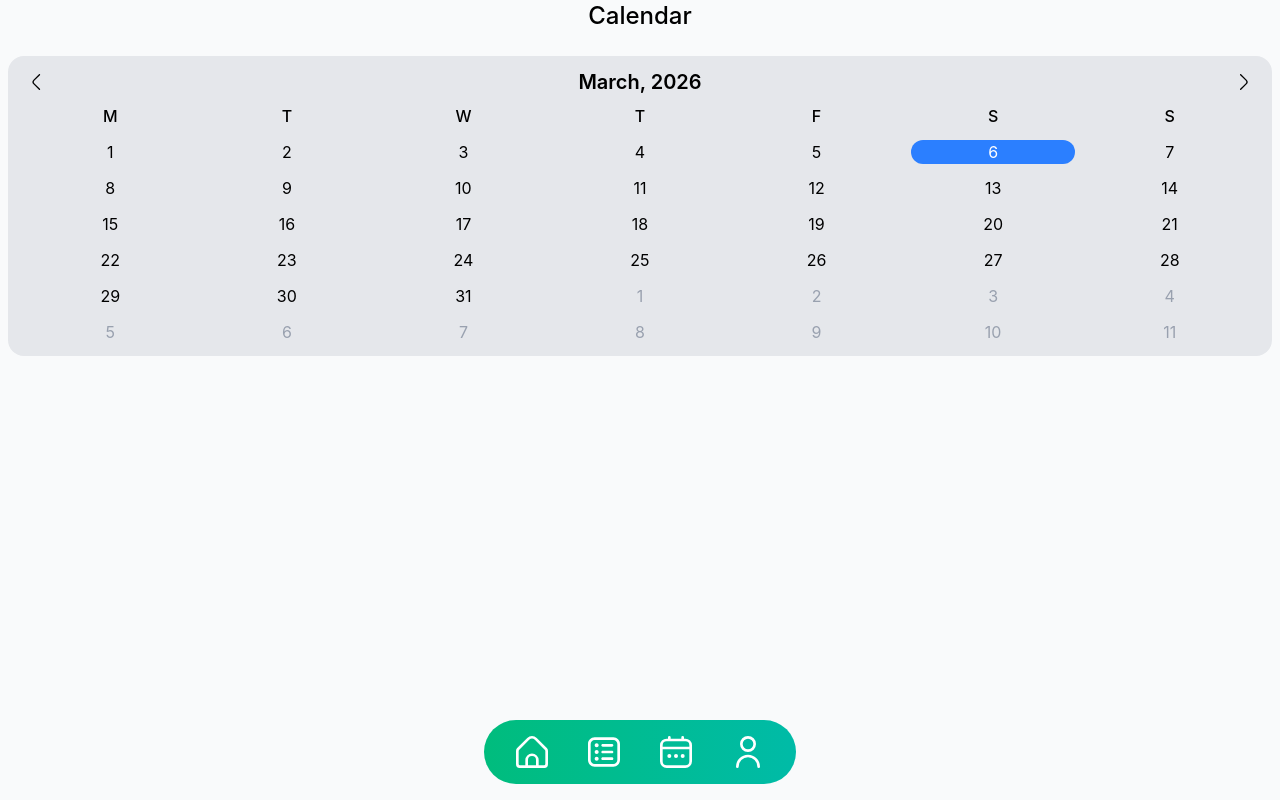
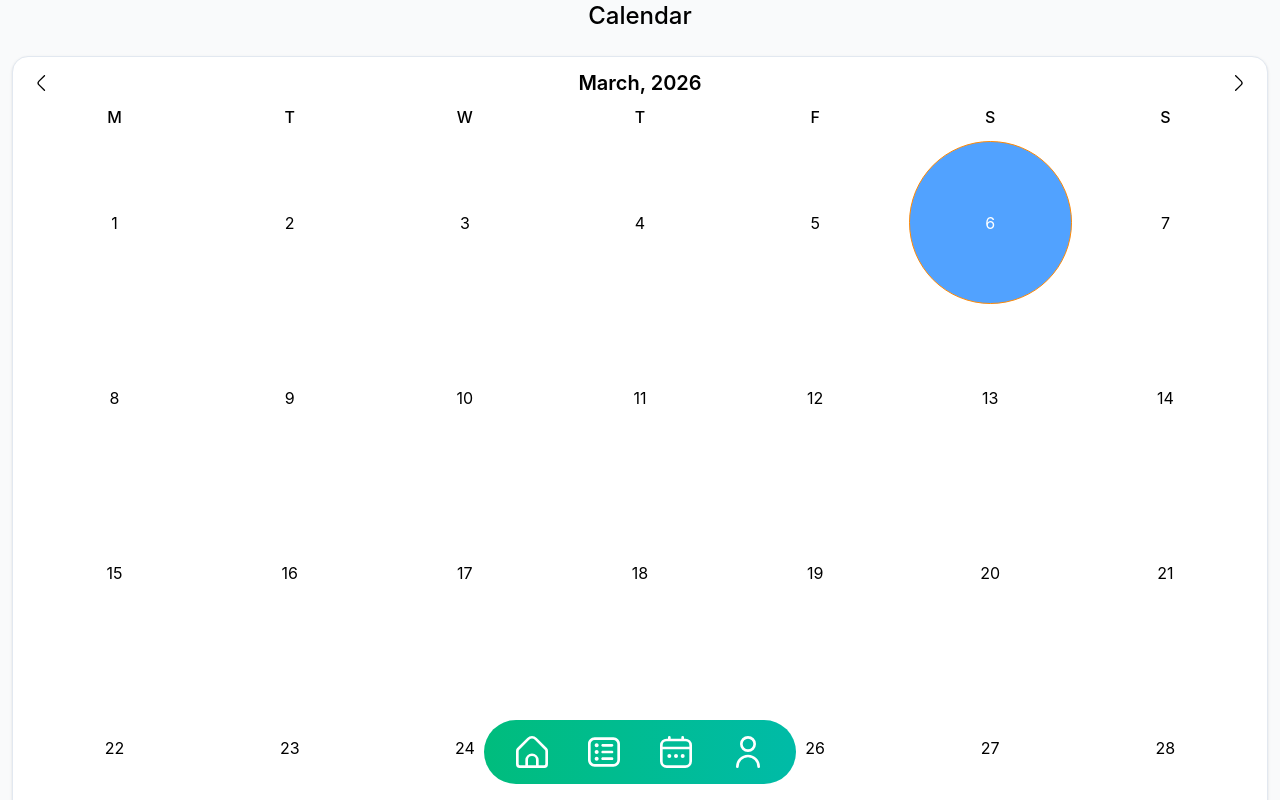
Before and after one commit to enokent1/Evolvy, a Vue app: page /calendar in a window 1280 px wide. Shown: the top 800 px of the page. Built offline with nearby package versions, Linux system fonts and the light colour scheme; no server answers.

Commit message:
feat(CalendarPage): add date-based habit sorting logic

```diff
--- a/src/pages/calendar/CalendarPage.vue
+++ b/src/pages/calendar/CalendarPage.vue
@@ -1,7 +1,9 @@
 <template>
-  <div>
+  <div class="px-3">
     <h1 class="mb-6 text-center text-2xl font-medium">Calendar</h1>
-    <div class="m-2 rounded-2xl bg-gray-200 px-5 py-3">
+    <div
+      class="rounded-2xl border border-slate-200 bg-white px-5 py-3 shadow-sm"
+    >
       <div class="flex items-center justify-between">
         <button @click="previousMonth"><AngleLeft class="size-4" /></button>
         <span class="text-xl font-semibold">
@@ -21,11 +23,14 @@
           <span
             v-for="(item, i) in daysArray"
             :key="i"
-            class="text-center"
+            @click.stop="item.method"
+            class="flex aspect-square items-center justify-center text-center"
             :class="{
               'text-gray-400': !item.isCurrentMonth,
-              'rounded-full bg-blue-500 text-white':
+              'rounded-full border border-orange-400':
                 item.date.toDateString() === today.toDateString(),
+              'rounded-full bg-blue-400 text-white':
+                item.date.toDateString() === selectedDate.toDateString(),
             }"
           >
             {{ item.day }}
@@ -33,24 +38,77 @@
         </div>
       </div>
     </div>
+    <div class="mt-3 flex flex-col gap-3">
+      <HabitCard
+        v-for="habit in filteredHabits"
+        :key="habit.id"
+        :habit="habit"
+        :selected-date="selectedDate"
+      />
+    </div>
   </div>
 </template>
 
 <script setup lang="ts">
+import HabitCard from "@/components/features/HabitCard.vue";
 import AngleLeft from "@/assets/icons/AngleLeft.vue";
 import AngleRight from "@/assets/icons/AngleRight.vue";
-import { ref, computed } from "vue";
+import { ref, computed, onMounted } from "vue";
+import { habitsApi } from "@/api/habits";
 
 type CalendarDay = {
   date: Date;
   day: number;
   isCurrentMonth: boolean;
+  method: () => void;
 };
+
+type Habit = {
+  id: string;
+  icon: string;
+  title: string;
+  description?: string;
+  group: "Health" | "Productivity" | "Sport";
+  color: string;
+  target: number;
+  unit:
+    | "times"
+    | "steps"
+    | "m"
+    | "km"
+    | "ml"
+    | "l"
+    | "g"
+    | "mg"
+    | "sec"
+    | "min"
+    | "hr";
+  trackingType: "count";
+  startDate: string;
+  endDate: string | null;
+};
+
+const userHabits = ref<Habit[]>([]);
 
 const daysOfWeek: string[] = ["M", "T", "W", "T", "F", "S", "S"];
 
 const currentDate = ref(new Date());
+const selectedDate = ref(new Date());
 const today = new Date();
+
+const filteredHabits = computed(() => {
+  if (!userHabits.value.length) return [];
+
+  return userHabits.value.filter((habit) => {
+    const selectedDateStr = selectedDate.value.toISOString().slice(0, 10);
+    const startDateStr = habit.startDate.slice(0, 10);
+    const endDateStr = habit.endDate?.slice(0, 10) || null;
+    const isAfterStart = selectedDateStr >= startDateStr;
+    const isBeforeEnd = !endDateStr || selectedDateStr <= endDateStr;
+
+    return isAfterStart && isBeforeEnd;
+  });
+});
 
 today.setHours(0, 0, 0, 0);
 
@@ -87,6 +145,7 @@ const daysArray = computed<CalendarDay[]>(() => {
       day: previousMonthDays - i,
       isCurrentMonth: false,
       date,
+      method: () => previousMonth(),
     });
   }
 
@@ -96,6 +155,7 @@ const daysArray = computed<CalendarDay[]>(() => {
       day: i,
       isCurrentMonth: true,
       date,
+      method: () => selectDate(date),
     });
   }
 
@@ -107,6 +167,7 @@ const daysArray = computed<CalendarDay[]>(() => {
       day: i,
       isCurrentMonth: false,
       date,
+      method: () => nextMonth(),
     });
   }
 
@@ -120,4 +181,22 @@ function nextMonth() {
 function previousMonth() {
   currentDate.value = new Date(currentYear.value, currentMonth.value - 1, 1);
 }
+
+function selectDate(date: Date) {
+  selectedDate.value = new Date(date);
+}
+
+async function getHabits() {
+  try {
+    const response = await habitsApi.getUserHabits();
+    userHabits.value = response.data;
+    console.log("Data fetched successfully: ", response);
+  } catch (error) {
+    console.log("Error fetching user habits: ", error);
+  }
+}
+
+onMounted(() => {
+  getHabits();
+});
 </script>
```
